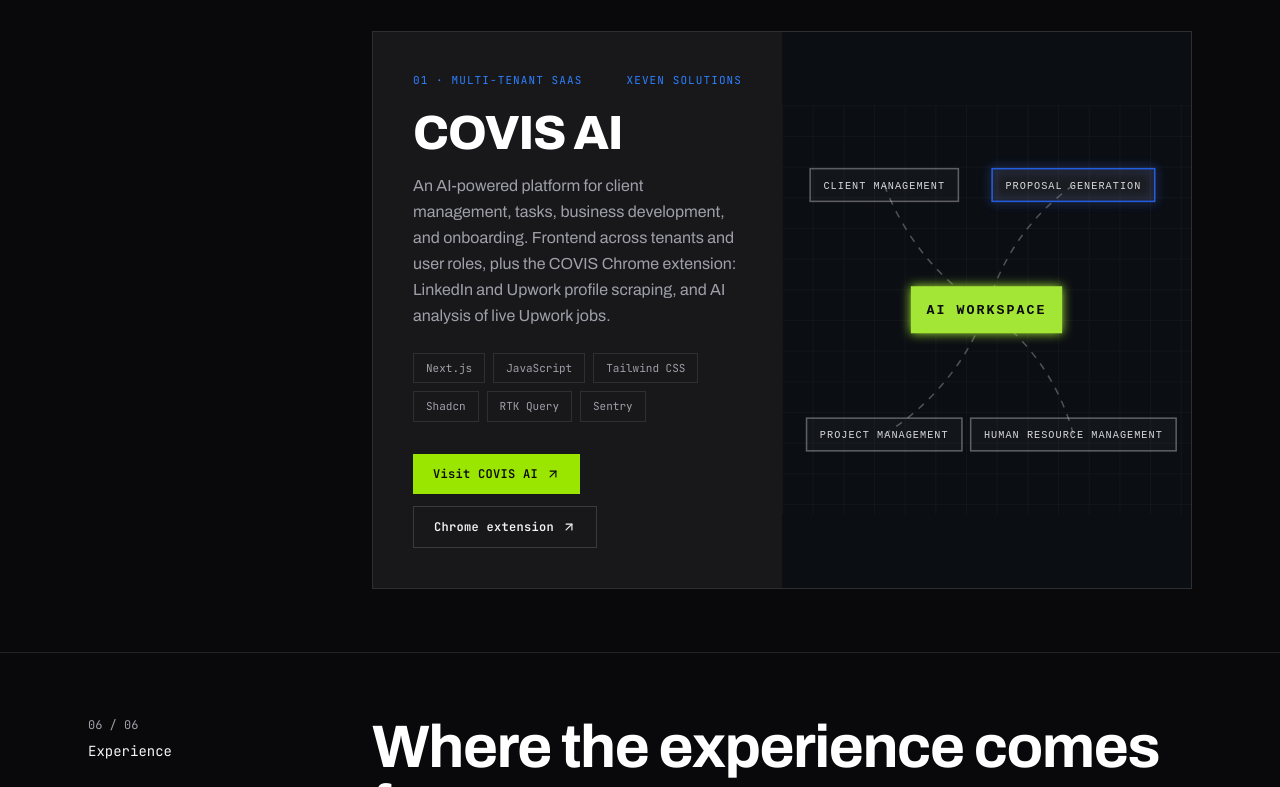
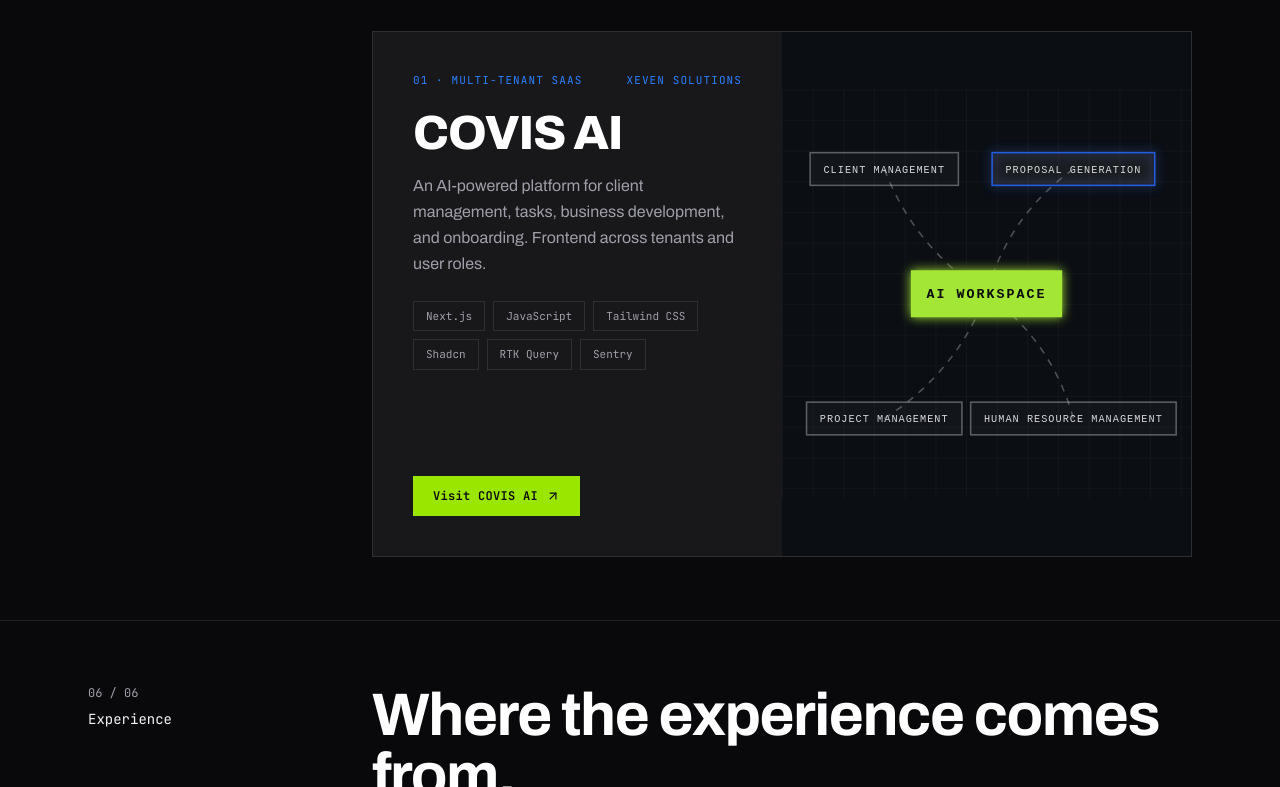
Before and after one commit to Bilal-Khan152/portfolio, a Next.js app: page / in a window 1280 px wide. Shown: the part 4511-5298 px from the top of the page. Built offline with nearby package versions, Linux system fonts and the light colour scheme.

Commit message:
Work: split COVIS AI Extension into its own project card

```diff
--- a/components/Work.jsx
+++ b/components/Work.jsx
@@ -144,15 +144,9 @@
     company: 'XEVEN SOLUTIONS',
     title: 'COVIS AI',
     description:
-      'An AI-powered platform for client management, tasks, business development, and onboarding. Frontend across tenants and user roles, plus the COVIS Chrome extension: LinkedIn and Upwork profile scraping, and AI analysis of live Upwork jobs.',
+      'An AI-powered platform for client management, tasks, business development, and onboarding. Frontend across tenants and user roles.',
     chips: ['Next.js', 'JavaScript', 'Tailwind CSS', 'Shadcn', 'RTK Query', 'Sentry'],
-    ctas: [
-      { label: 'Visit COVIS AI', href: 'https://covis.ai/' },
-      {
-        label: 'Chrome extension',
-        href: 'https://chromewebstore.google.com/detail/covis-ai/gpfpiggbllfnafhflkipicojfhnnpkdc',
-      },
-    ],
+    ctas: [{ label: 'Visit COVIS AI', href: 'https://covis.ai/' }],
     type: 'product',
     diagram: {
       center: 'AI WORKSPACE',
@@ -167,6 +161,32 @@
   },
   {
     num: '02',
+    tag: 'CHROME EXTENSION',
+    company: 'XEVEN SOLUTIONS',
+    title: 'COVIS AI Extension',
+    description:
+      "A Chrome extension that scrapes LinkedIn profiles and Upwork jobs and analyzes them with AI. Every profile and job is read against the user's own profile, turning raw pages into fit scores, strengths, and gaps.",
+    chips: ['Chrome Extension', 'JavaScript', 'Web Scraping', 'AI Analysis'],
+    ctas: [
+      {
+        label: 'Chrome extension',
+        href: 'https://chromewebstore.google.com/detail/covis-ai/gpfpiggbllfnafhflkipicojfhnnpkdc',
+      },
+    ],
+    type: 'product',
+    diagram: {
+      center: 'AI ANALYZER',
+      centerTone: 'lime',
+      nodes: [
+        { label: 'LINKEDIN PROFILES', x: 100, y: 78 },
+        { label: 'UPWORK JOBS', x: 285, y: 78, glow: '#2563EB' },
+        { label: 'PROFILE ANALYZER', x: 100, y: 322 },
+        { label: 'FIT SCORING', x: 285, y: 322 },
+      ],
+    },
+  },
+  {
+    num: '03',
     tag: 'HEALTHCARE PLATFORM',
     company: 'XEVEN SOLUTIONS',
     title: 'Ogow Health',
@@ -187,7 +207,7 @@
     },
   },
   {
-    num: '03',
+    num: '04',
     tag: 'PROPERTY MANAGEMENT',
     company: 'PRIVATE CLIENT',
     title: 'Real Estate',
```
